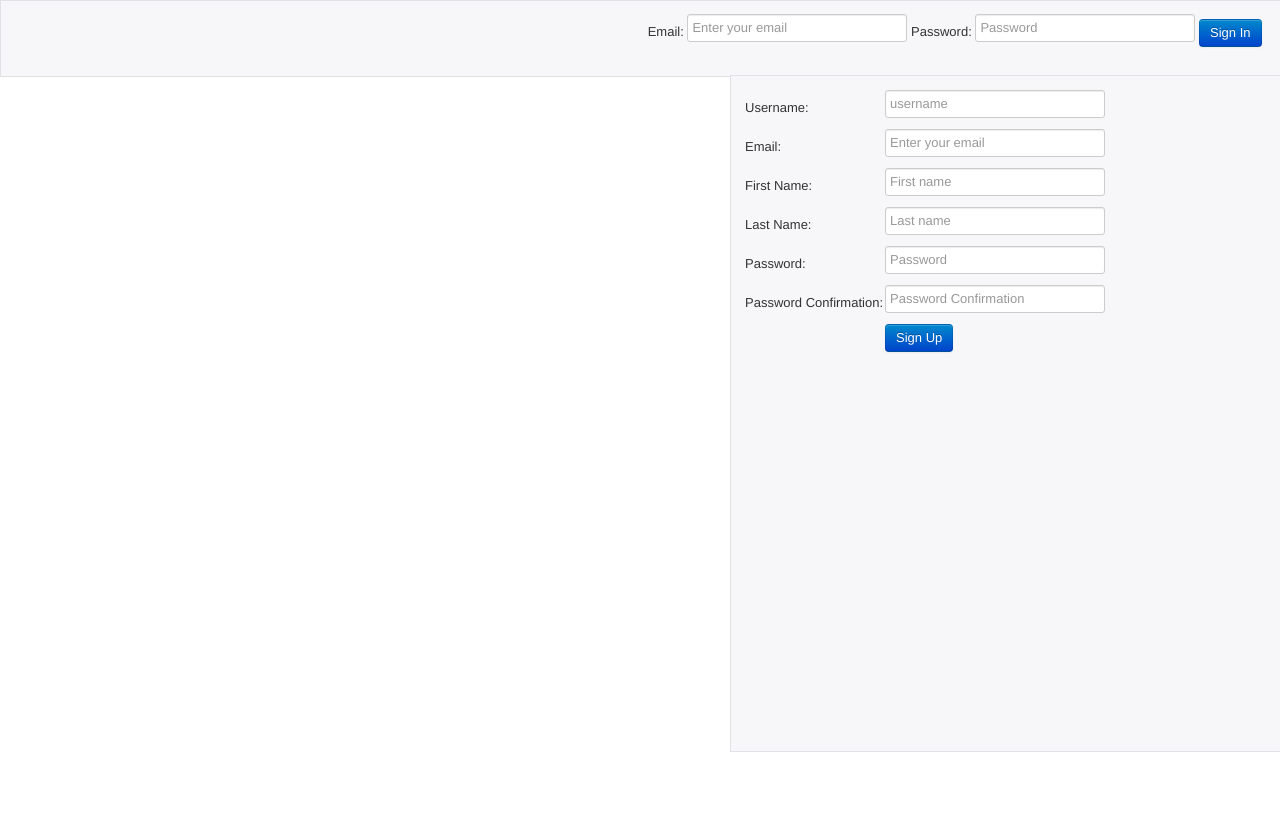
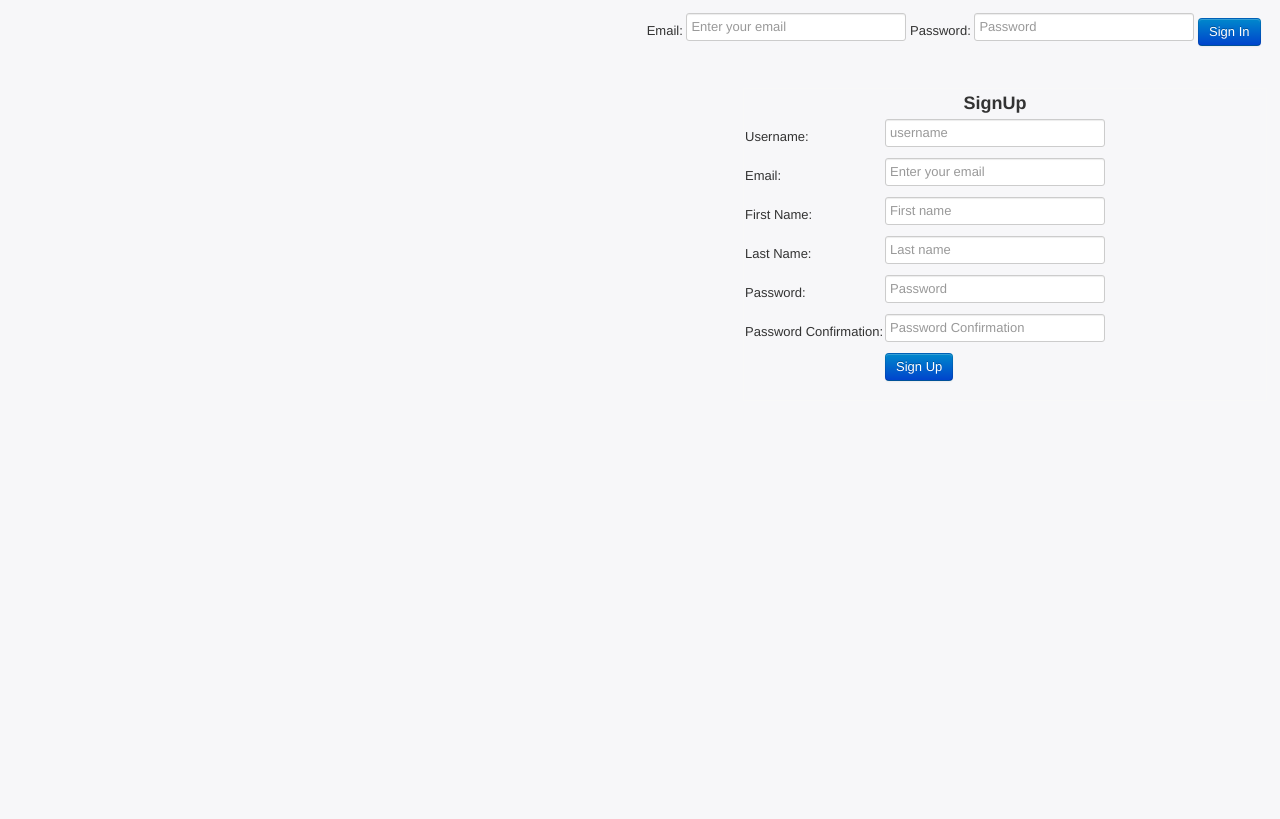
Before and after one commit to sudan/Markit, a Django app: page / in a window 1280 px wide. After the commit the page ends 381 px from the top, so only its background shows below. Run offline with Django 3.2, Linux system fonts and the light colour scheme; parts of the project's set-up code (start-up, migrations or seed data) failed here and were passed over; some libraries are stand-ins or nearby versions.

Commit message:
some more changes

```diff
--- a/online_bookmarking/assets/static/custom/css/style.css
+++ b/online_bookmarking/assets/static/custom/css/style.css
@@ -1,3 +1,8 @@
+body
+{
+	background-color: #F7F7F9;
+}
+
 .profile_name
 {
 	color:white;
@@ -28,7 +33,7 @@
 .signup_form
 {
 	margin: 1em;
-
+	border:1px solid #F8F8F8;
 }
 
 .error-messages
@@ -39,10 +44,9 @@
 
 }
 
-#top,#right
+.title
 {
-	background-color: #F7F7F9;
-	border: 1px solid #E1E1E8;
+	text-align: center;
 }
 
 tr
--- a/online_bookmarking/online_bookmarking/templates/home.html
+++ b/online_bookmarking/online_bookmarking/templates/home.html
@@ -40,6 +40,11 @@
         <form method="POST" action="/signup/">{% csrf_token %}
 
             <table>
+
+                <tr>
+                    <td></td>
+                    <td><h3 class="title">SignUp</h3></td>
+                </tr>
 
                 <tr>
                     <td><label for="id_username">Username:</label></td>
```
